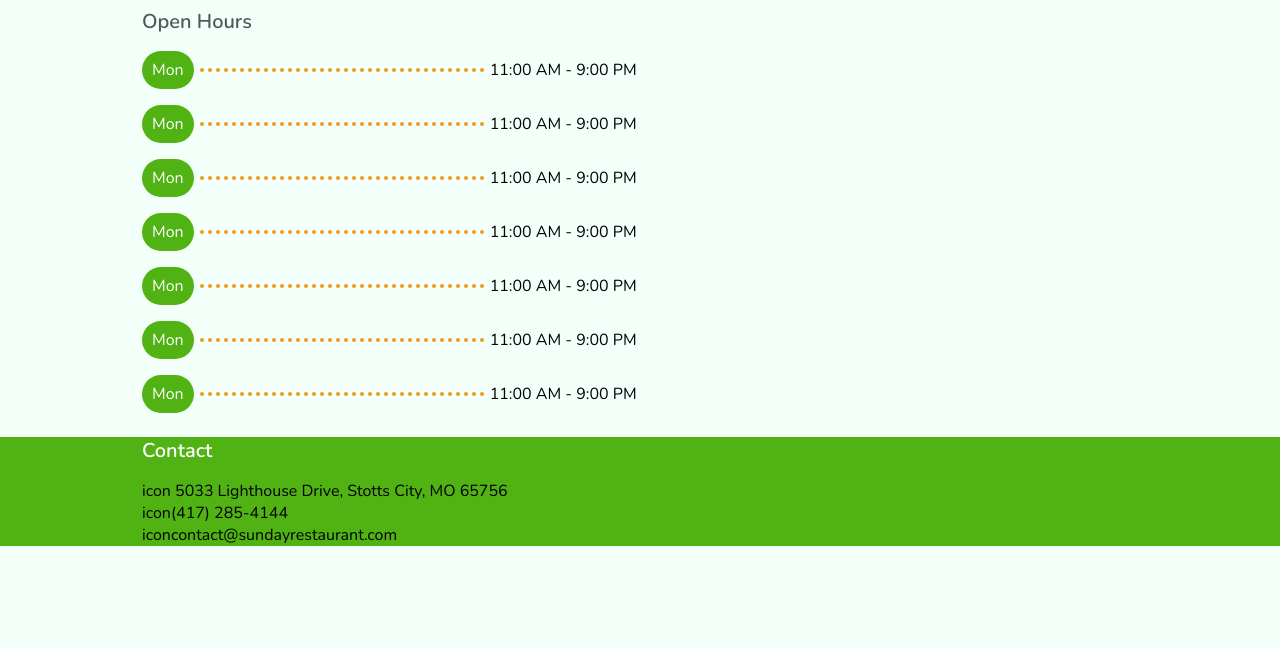
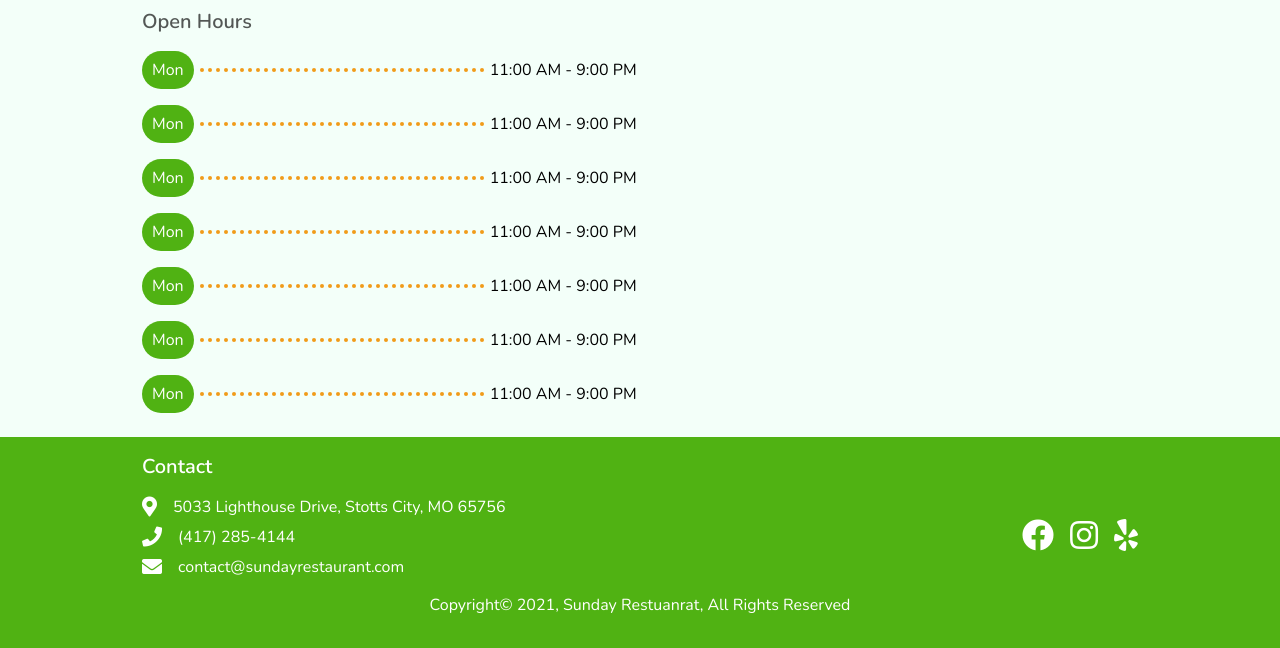
Before and after one commit to harounach/holiday-restaurant, a website built with webpack: page src/template.html in a window 1280 px wide. Shown: the part 1880-2528 px from the top of the page. Before the commit the page ends 2426 px from the top, so only its background shows below. Built offline with nearby package versions, Linux system fonts and the light colour scheme.

Commit message:
Create footer section

```diff
--- a/src/sass/components/_address.scss
+++ b/src/sass/components/_address.scss
@@ -1,15 +1,24 @@
+@use "../abstracts/variables" as vars;
+
 // address
 .address {
   font-style: normal;
-  // address__address
-  &__address {
+  display: flex;
+  flex-direction: column;
+  gap: 0.5rem;
+  p {
+    display: flex;
+    color: vars.$on-primary-color;
+    align-items: center;
+    gap: 1rem;
+  }
+  // address__text
+  &__text {
+    font-size: 1rem;
   }
 
-  // address__phone
-  &__phone {
-  }
-
-  // address__email
-  &__email {
+  // address__icon
+  &__icon {
+    font-size: 1.25rem;
   }
 }
--- a/src/sass/components/_footer.scss
+++ b/src/sass/components/_footer.scss
@@ -3,4 +3,23 @@
 // footer
 .footer {
   background-color: vars.$primary-color;
+  padding: 1rem 0;
+
+  // footer__section
+  &__section {
+    margin-bottom: 1rem;
+
+    // footer__section--center
+    &--center {
+      display: flex;
+      justify-content: space-between;
+      align-items: center;
+    }
+  }
+
+  // footer__notice
+  &__notice {
+    color: vars.$on-primary-color;
+    text-align: center;
+  }
 }
--- /dev/null
+++ b/src/sass/components/_socialbar.scss
@@ -0,0 +1,17 @@
+@use "../abstracts/variables" as vars;
+
+// socialbar
+.socialbar {
+  display: flex;
+  align-items: center;
+  gap: 1rem;
+  // socialbar__link
+  &__link {
+    font-size: 2rem;
+    color: vars.$on-primary-color;
+  }
+
+  // socialbar__icon
+  &__icon {
+  }
+}
--- a/src/sass/main.scss
+++ b/src/sass/main.scss
@@ -30,6 +30,7 @@
 @use "./components/open-hours";
 @use "./components/footer";
 @use "./components/address";
+@use "./components/socialbar";
 
 // <pages>
 @use "./pages/home.scss";
--- a/src/template.html
+++ b/src/template.html
@@ -10,6 +10,13 @@
     <link
       href="https://fonts.googleapis.com/css2?family=Nunito:ital,wght@0,200;0,300;0,400;0,600;0,700;0,800;0,900;1,200;1,300;1,400;1,600;1,700;1,800;1,900&display=swap"
       rel="stylesheet"
+    />
+    <link
+      rel="stylesheet"
+      href="https://cdnjs.cloudflare.com/ajax/libs/font-awesome/5.15.4/css/all.min.css"
+      integrity="sha512-1ycn6IcaQQ40/MKBW2W4Rhis/DbILU74C1vSrLJxCq57o941Ym01SwNsOMqvEBFlcgUa6xLiPY/NS5R+E6ztJQ=="
+      crossorigin="anonymous"
+      referrerpolicy="no-referrer"
     />
   </head>
   <body>
@@ -282,23 +289,43 @@
         <div class="footer__section">
           <h2 class="title title--primary">Contact</h2>
         </div>
-        <div class="footer__section footer__sect--center">
+        <div class="footer__section footer__section--center">
+          <div class="footer__address">
             <address class="address">
               <p>
-              <span class="icon">icon</span>
-              <span class="address__address"
+                <i class="address__icon fas fa-map-marker-alt"></i>
+                <span class="address__text"
                   >5033 Lighthouse Drive, Stotts City, MO 65756</span
                 >
               </p>
               <p>
-              <span class="icon">icon</span
-              ><span class="address__phone">(417) 285-4144</span>
+                <i class="address__icon fas fa-phone"></i>
+                <span class="address__text">(417) 285-4144</span>
               </p>
               <p>
-              <span class="icon">icon</span
-              ><span class="address__email">contact@sundayrestaurant.com</span>
+                <i class="address__icon fas fa-envelope"></i>
+                <span class="address__text">contact@sundayrestaurant.com</span>
               </p>
             </address>
+          </div>
+          <div class="footer__socialbar">
+            <div class="socialbar">
+              <a class="socialbar__link" href="#"
+                ><i class="socialbar__icon fab fa-facebook"></i
+              ></a>
+              <a class="socialbar__link" href="#"
+                ><i class="socialbar__icon fab fa-instagram"></i
+              ></a>
+              <a class="socialbar__link" href="#"
+                ><i class="socialbar__icon fab fa-yelp"></i
+              ></a>
+            </div>
+          </div>
+        </div>
+        <div class="footer__section">
+          <p class="footer__notice">
+            Copyright© 2021, Sunday Restuanrat, All Rights Reserved
+          </p>
         </div>
       </div>
     </footer>
```
Lines whose indentation alone changed are shown as unchanged.
